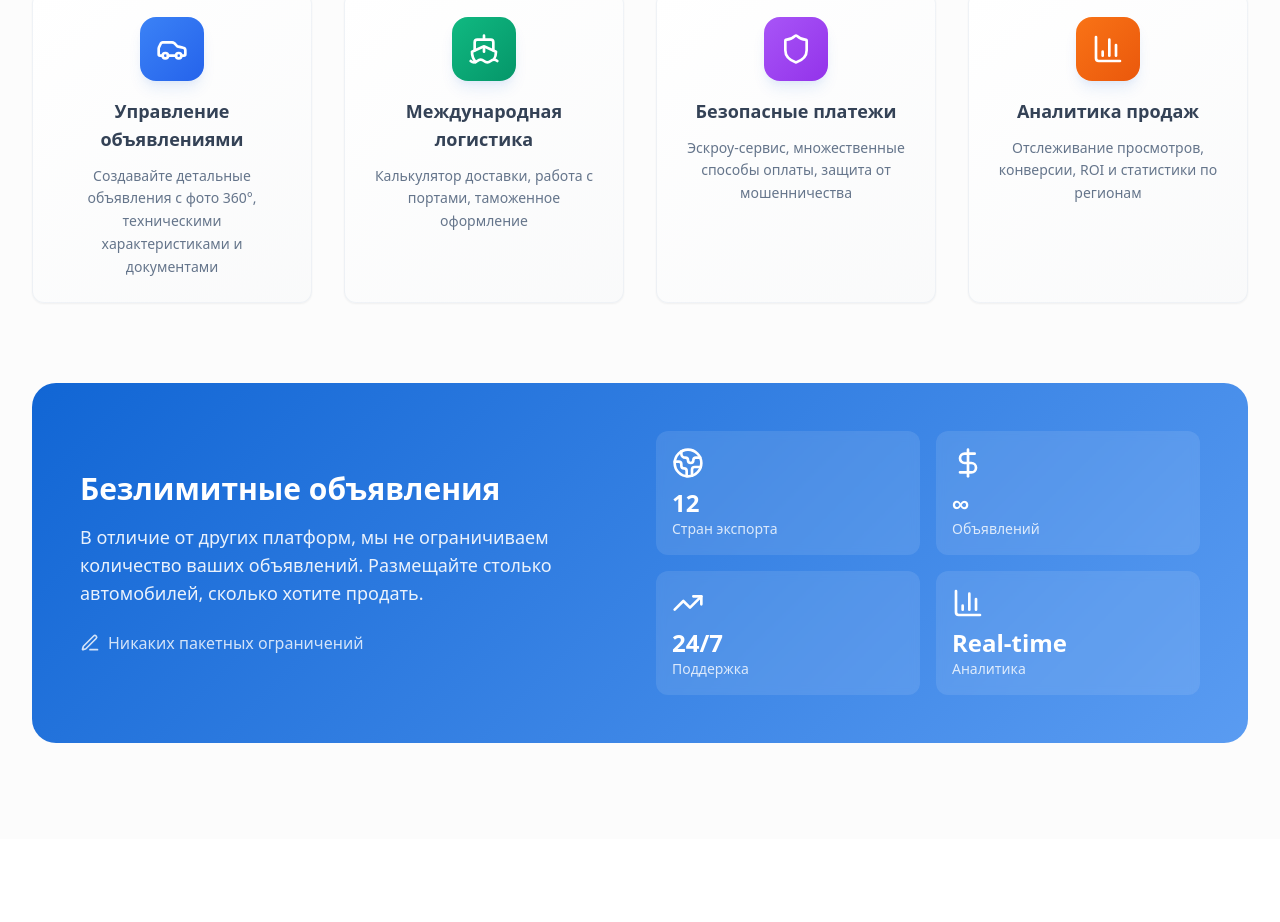
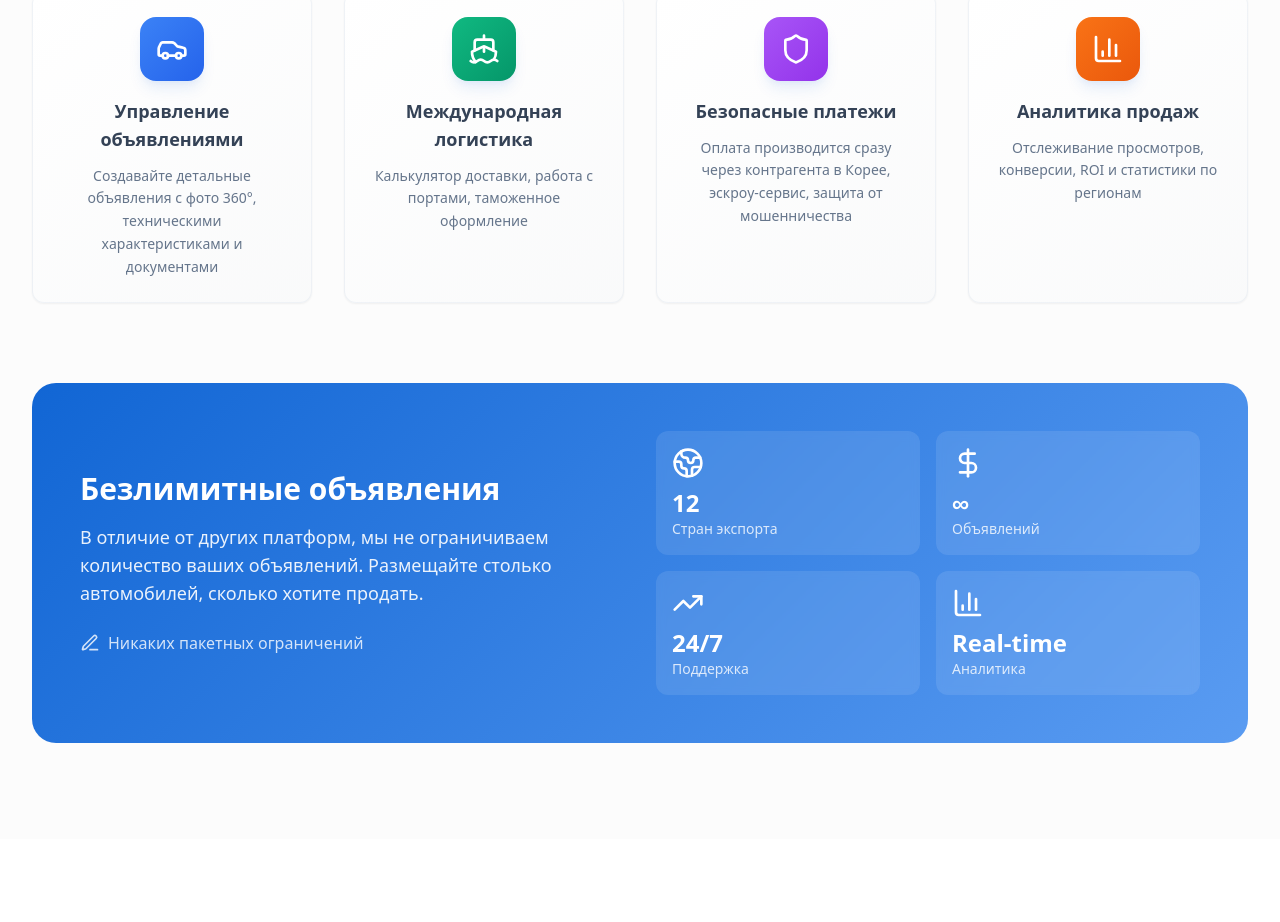
Before and after one commit to aliw999/koreacar-exports, a React (Vite) app: page / in a window 1280 px wide. Shown: the part 1245-2167 px from the top of the page. Built offline with nearby package versions, Linux system fonts and the light colour scheme; the HTML template or start-up script is replaced by a standard one.

Commit message:
Fix: Update payment information

```diff
--- a/src/components/Features.tsx
+++ b/src/components/Features.tsx
@@ -27,7 +27,7 @@ const Features = () => {
     {
       icon: <Shield className="h-8 w-8" />,
       title: "Безопасные платежи",
-      description: "Эскроу-сервис, множественные способы оплаты, защита от мошенничества",
+      description: "Оплата производится сразу через контрагента в Корее, эскроу-сервис, защита от мошенничества",
       gradient: "from-purple-500 to-purple-600"
     },
     {
```
